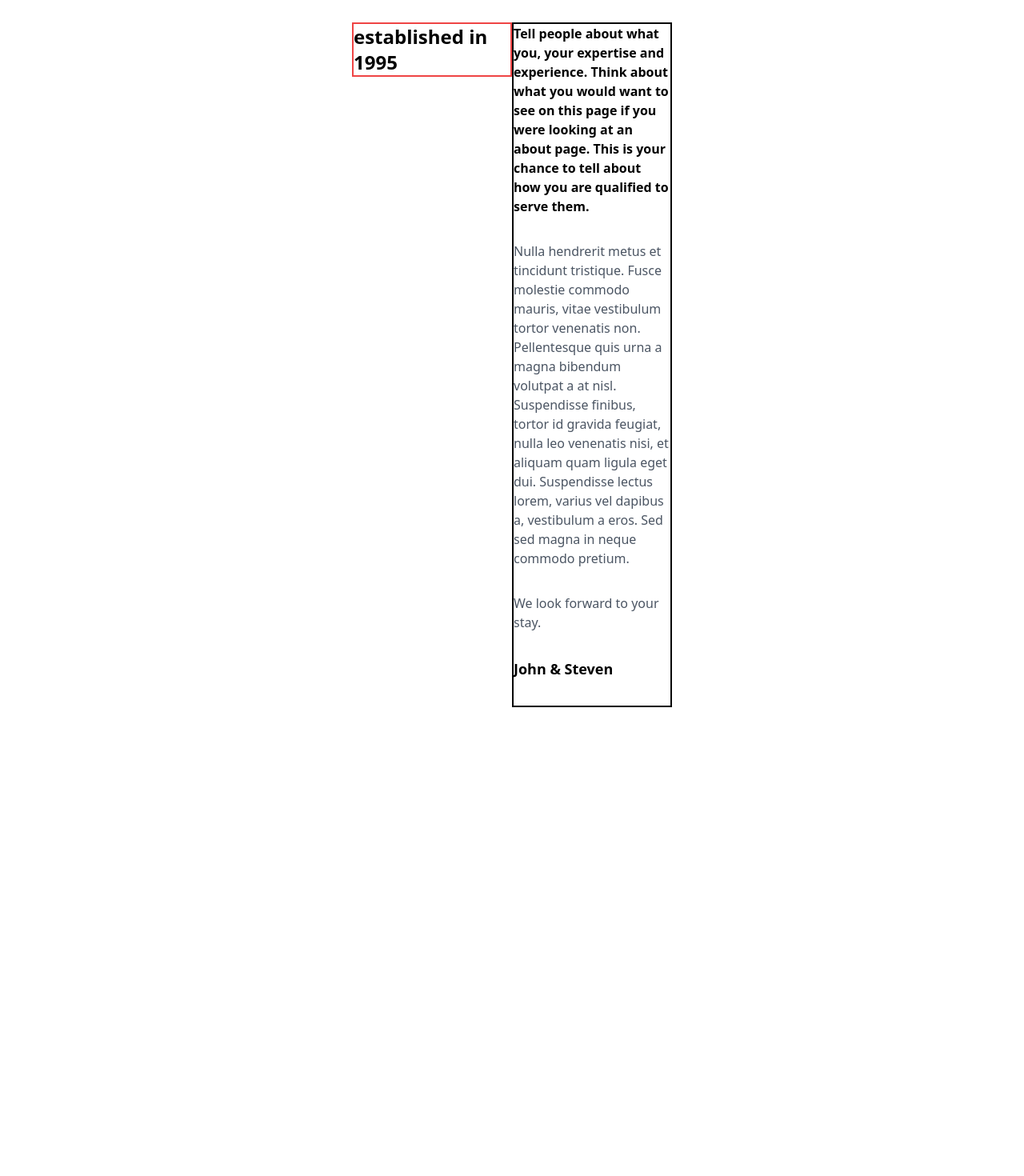
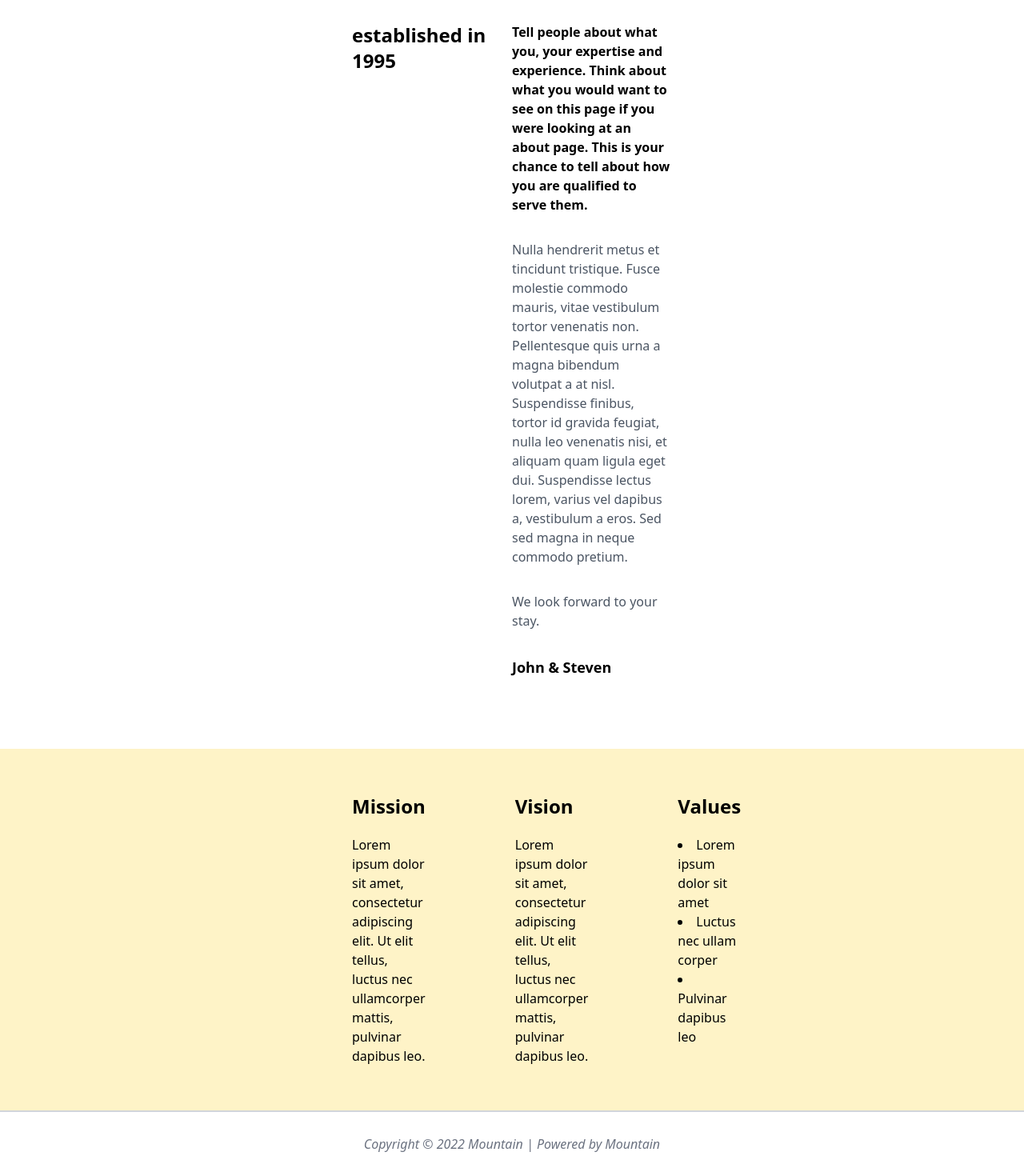
Before and after one commit to akash9676/findyourbelongings, a React (Vite) app: page /About in a window 1280 px wide. Shown: the part 508-1978 px from the top of the page at 80% size. Before the commit the page ends 1448 px from the top, so only its background shows below. Built offline with nearby package versions, Linux system fonts and the light colour scheme.

Commit message:
About modified

```diff
--- a/src/components/About.jsx
+++ b/src/components/About.jsx
@@ -1,5 +1,6 @@
 import React from "react";
 import aboutBgPic from "../assets/about-bg-pic.jpg";
+import Footer from "./Footer";
 import Navbar from "./Navbar";
 
 const About = () => {
@@ -9,37 +10,74 @@ const About = () => {
                 <div className="absolute flex justify-center items-center text-6xl text-black font-bold  w-full h-full">
                     About
                 </div>
-              <div className="absolute w-full"><Navbar/></div>
+                <div className="absolute w-full">
+                    <Navbar />
+                </div>
                 <img className="h-96 w-screen" src={aboutBgPic}></img>
             </div>
             <div className="flex mt-24 p-14 mx-96">
                 <div className="flex-1">
-                  <div className="text-2xl font-bold border-2 border-red-500">established in 1995</div>
+                    <div className="text-2xl font-bold">
+                        established in 1995
+                    </div>
                 </div>
                 <div className="flex-1">
-                  <div className="border-2 border-black">
+                    <div className="">
                         <div className="font-bold mb-8">
                             Tell people about what you, your expertise and
-                          experience. Think about what you would want to see on
-                          this page if you were looking at an about page. This is
-                          your chance to tell about how you are qualified to serve
-                          them.
+                            experience. Think about what you would want to see
+                            on this page if you were looking at an about page.
+                            This is your chance to tell about how you are
+                            qualified to serve them.
                         </div>
                         <div className="mb-8  text-gray-600">
                             Nulla hendrerit metus et tincidunt tristique. Fusce
                             molestie commodo mauris, vitae vestibulum tortor
-                          venenatis non. Pellentesque quis urna a magna bibendum
-                          volutpat a at nisl. Suspendisse finibus, tortor id
-                          gravida feugiat, nulla leo venenatis nisi, et aliquam
-                          quam ligula eget dui. Suspendisse lectus lorem, varius
-                          vel dapibus a, vestibulum a eros. Sed sed magna in neque
-                          commodo pretium.
+                            venenatis non. Pellentesque quis urna a magna
+                            bibendum volutpat a at nisl. Suspendisse finibus,
+                            tortor id gravida feugiat, nulla leo venenatis nisi,
+                            et aliquam quam ligula eget dui. Suspendisse lectus
+                            lorem, varius vel dapibus a, vestibulum a eros. Sed
+                            sed magna in neque commodo pretium.
                         </div>
-                      <div className="mb-8  text-gray-600">We look forward to your stay.</div>
-                      <div className="mb-8 text-lg font-bold">John & Steven</div>
+                        <div className="mb-8  text-gray-600">
+                            We look forward to your stay.
+                        </div>
+                        <div className="mb-8 text-lg font-bold">
+                            John & Steven
                         </div>
                     </div>
                 </div>
+            </div>
+            <div className="bg-amber-100">
+                <div className="flex mx-96">
+                    <div className="p-14 flex-1">
+                        <div className="text-2xl font-bold mb-5">Mission</div>
+                        <div>
+                            Lorem ipsum dolor sit amet, consectetur adipiscing
+                            elit. Ut elit tellus, luctus nec ullamcorper mattis,
+                            pulvinar dapibus leo.
+                        </div>
+                    </div>
+                    <div className="p-14 flex-1">
+                        <div className="text-2xl font-bold mb-5">Vision</div>
+                        <div>
+                            Lorem ipsum dolor sit amet, consectetur adipiscing
+                            elit. Ut elit tellus, luctus nec ullamcorper mattis,
+                            pulvinar dapibus leo.
+                        </div>
+                    </div>
+                    <div className="p-14 flex-1">
+                        <div className="text-2xl font-bold mb-5">Values</div>
+                        <div>
+                            <li>Lorem ipsum dolor sit amet</li>
+                            <li>Luctus nec ullam corper</li>
+                            <li>Pulvinar dapibus leo</li>
+                        </div>
+                    </div>
+                </div>
+            </div>
+            <div><Footer/></div>
         </div>
     );
 };
--- a/src/components/Footer.jsx
+++ b/src/components/Footer.jsx
@@ -2,8 +2,8 @@ import React from "react";
 
 const Footer = () => {
     return (
-        <div className="flex items-center justify-center w-screen border-t-2 border-gray-100 p-4">
-            <div className="text-gray-500 italic">
+        <div className="flex items-center justify-center w-screen border-t-2 border-gray-300 p-4">
+            <div className="text-gray-500 italic my-3">
                 Copyright © 2022 Mountain | Powered by Mountain
             </div>
         </div>
```
Lines whose indentation alone changed are shown as unchanged.
